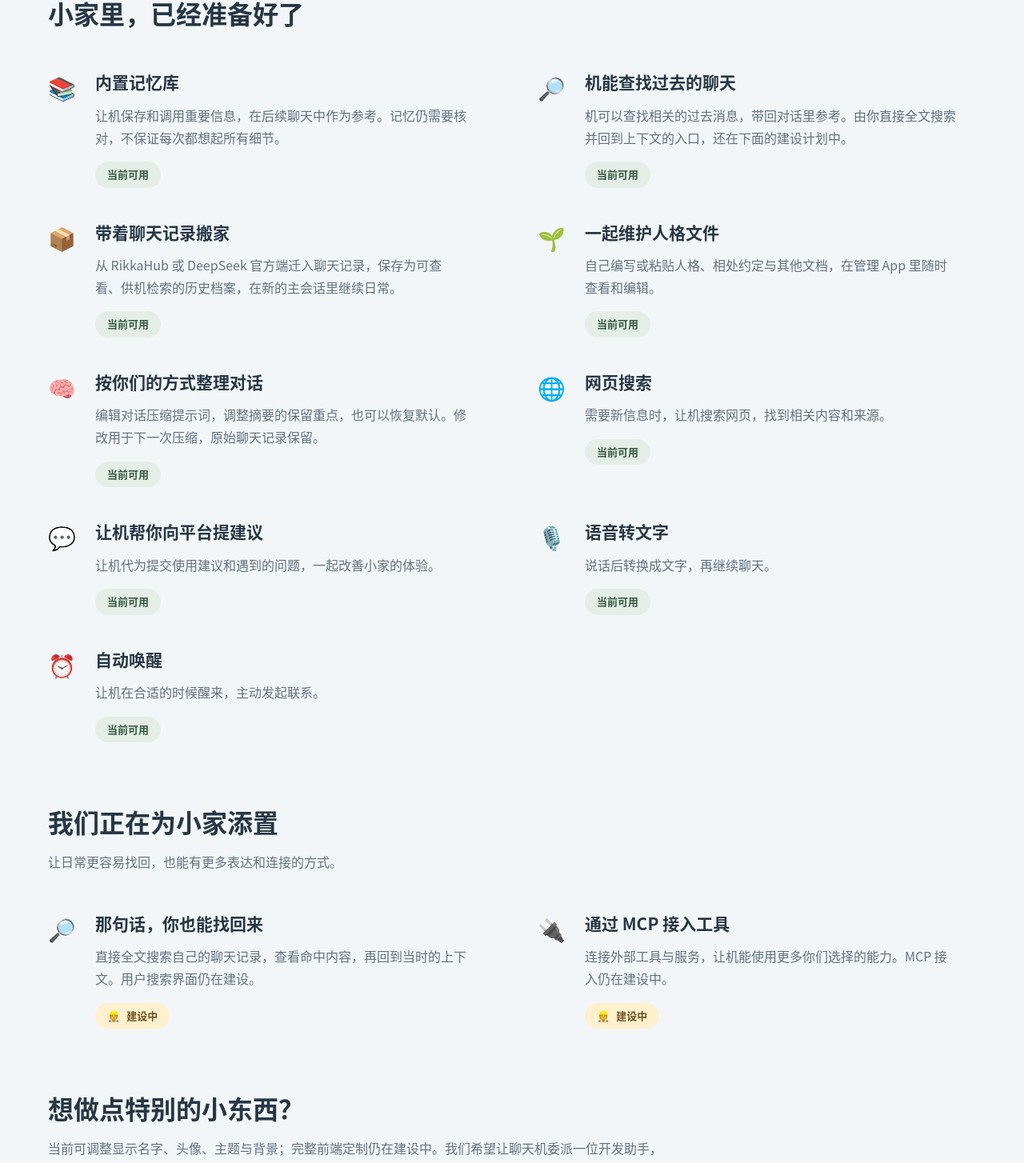
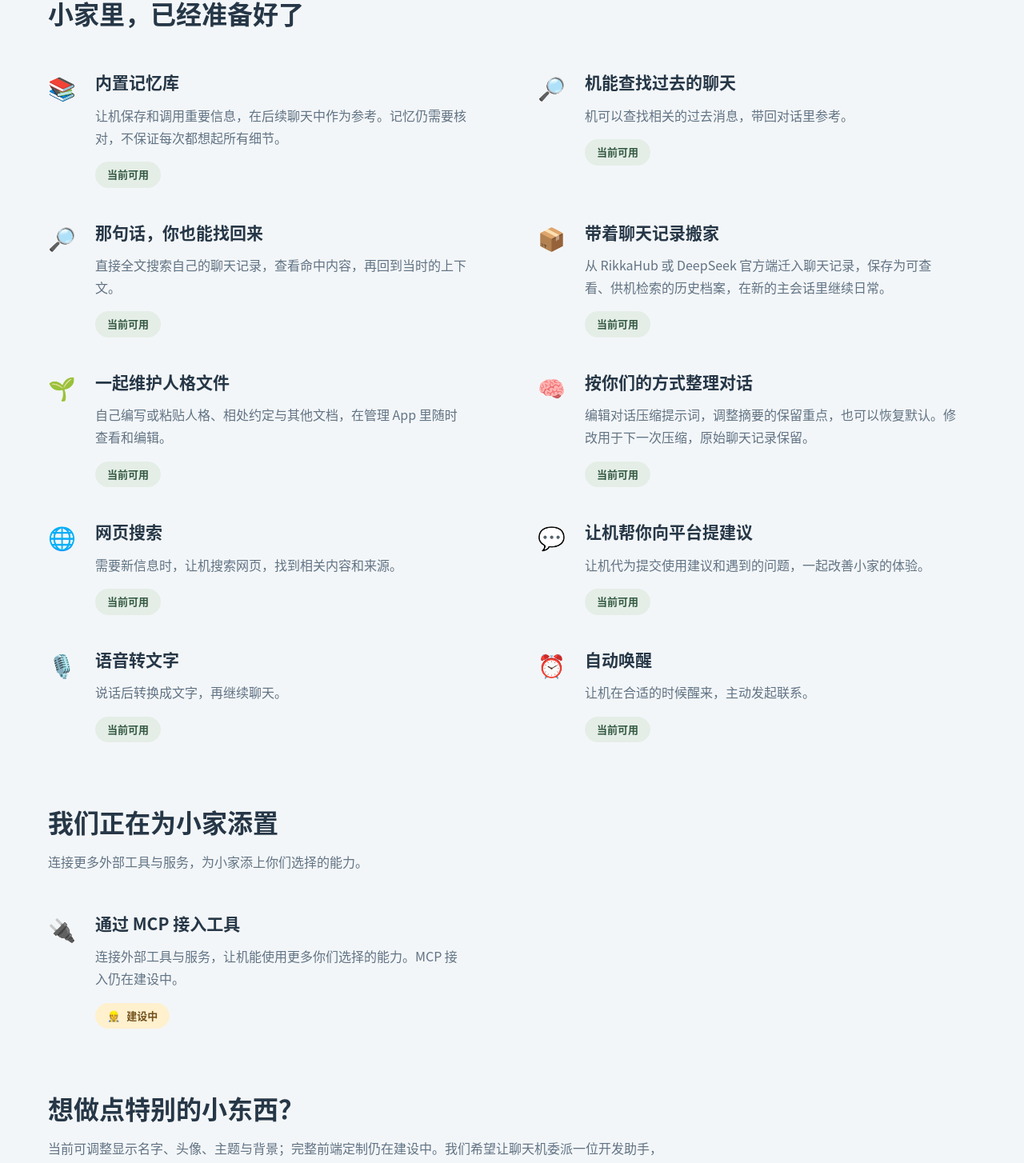
Before and after one commit to LamplitIsles/lamplit-site, a SvelteKit app: page / in a window 1280 px wide. Shown: the part 910-2364 px from the top of the page at 80% size. Built offline with nearby package versions, Linux system fonts and the light colour scheme.

Commit message:
fix(content): mark user chat history search as available (#11)

```diff
--- a/content/guide/before-moving.md
+++ b/content/guide/before-moving.md
@@ -42,6 +42,6 @@
 
 也可以选择托管，由平台照看运行环境，你配置自己的模型服务。聊天机免费托管，模型费用自付。工作机是可选的开发助手，平台集成仍在建设；开发能力计划优惠价 ¥45 / 3个月（75折，计划常规价 ¥60 / 3个月），尚未开放购买；也可以选择接入自己的 Pi、Codex、Claude Code，这条集成路径同样还在建设。
 
-已支持 RikkaHub 与 DeepSeek 聊天记录迁入；完整备份与迁出工具仍在建设中。人格文件编辑和定制对话压缩已经可用，用户全文搜索仍在建设。迁入或连接模型前，先读[托管数据说明](/docs/privacy/)。旧记录作为历史档案保留，在新的主会话里继续聊天。基本的迁入、人格与记忆管理不需要订阅工作机；先保留原始导出资料，不承诺所有客户端格式或无损一键接续。
+已支持 RikkaHub 与 DeepSeek 聊天记录迁入；完整备份与迁出工具仍在建设中。人格文件编辑和定制对话压缩已经可用，你也可以直接全文搜索聊天记录，查看命中内容并回到上下文。迁入或连接模型前，先读[托管数据说明](/docs/privacy/)。旧记录作为历史档案保留，在新的主会话里继续聊天。基本的迁入、人格与记忆管理不需要订阅工作机；先保留原始导出资料，不承诺所有客户端格式或无损一键接续。
 
 不必一次做完所有决定。先找到一条与你现在的设备、预算和时间相合的路，再把第一步走稳。
--- a/content/guide/index.md
+++ b/content/guide/index.md
@@ -31,7 +31,7 @@
 - **添一件顺手的工具**：工具调用、MCP、服务凭据与访问范围。
 - **想听见声音的时候**：语音路线与设备条件；按后续核实结果展开。
 
-本章区分通用知识与 Lamplit 当前能力；迁入、人格文件编辑与定制对话压缩已可用，用户搜索属 Phase 1 建设中；可选开发助手属 Phase 2 建设中，不作为现有操作教程。基础整理不需要订阅工作机，当前免费托管、模型费用自付，开发能力规划价 ¥45 / 3个月（75折，计划常规价 ¥60 / 3个月），尚未开放购买。
+本章区分通用知识与 Lamplit 当前能力；迁入、人格文件编辑与定制对话压缩已可用，用户直接全文搜索聊天记录、查看命中内容并回到上下文也已可用；Phase 1 建设中只剩 MCP 接入；可选开发助手属 Phase 2 建设中，不作为现有操作教程。基础整理不需要订阅工作机，当前免费托管、模型费用自付，开发能力规划价 ¥45 / 3个月（75折，计划常规价 ¥60 / 3个月），尚未开放购买。
 
 ## 五 · 照看小家
 
--- a/content/guide/memory.md
+++ b/content/guide/memory.md
@@ -30,6 +30,6 @@
 
 如果一次回复没有联系起早先的事，可以先检查相关记录是否存在、有没有被检索到、上下文是否发生了压缩。这些技术环节值得逐个排查，无需急着从一次回复判断整段相处。
 
-这篇帮助你理解保存与读取的区别。托管版已经支持人格文件编辑，以及修改对话压缩提示词或恢复默认。修改用于下一次压缩，已有摘要不变，原始聊天记录保留。用户直接全文搜索聊天记录并回到上下文的界面也还在建设，已有后端检索不等于该界面已开放。
+这篇帮助你理解保存与读取的区别。托管版已经支持人格文件编辑，以及修改对话压缩提示词或恢复默认。修改用于下一次压缩，已有摘要不变，原始聊天记录保留。用户直接全文搜索聊天记录、查看命中内容并回到上下文也已可用，与机查找过去聊天的能力分开。
 
 基础记忆与人格管理不需要订阅工作机。当前免费托管，模型费用自付；可选开发能力仍规划中，计划优惠价 ¥45 / 3个月（75折，计划常规价 ¥60 / 3个月），尚未开放购买。完整备份与迁出工具仍在建设中。托管服务如何保存和处理记录、记忆与模型凭据，见[托管数据说明](/docs/privacy/)。
--- a/content/guide/welcome.md
+++ b/content/guide/welcome.md
@@ -36,7 +36,7 @@
 
 ## 当前托管与建设进度
 
-邮箱登录、自己的模型、个人空间、管理与聊天双 App，以及名字、头像、主题与背景设置已经可用。内置记忆库和机查找过去聊天的能力也已经可用，但不保证每次都想起所有细节。聊天记录迁入、人格文件编辑、定制对话压缩、网页搜索、机代提交平台建议、语音转文字与自动唤醒已经可用。MCP 接入、完整前端定制与完整迁出工具仍在建设。
+邮箱登录、自己的模型、个人空间、管理与聊天双 App，以及名字、头像、主题与背景设置已经可用。内置记忆库和机查找过去聊天的能力也已经可用，但不保证每次都想起所有细节。你也可以直接全文搜索自己的聊天记录，查看命中内容并回到当时的上下文。聊天记录迁入、人格文件编辑、定制对话压缩、网页搜索、机代提交平台建议、语音转文字与自动唤醒已经可用。MCP 接入、完整前端定制与完整迁出工具仍在建设。
 
 想先熟悉已有设置，可以[阅读使用指南](/docs/)；想知道接下来会添置什么，可以[查看建设图](/roadmap/)。
 
--- a/src/routes/+page.svelte
+++ b/src/routes/+page.svelte
@@ -2,7 +2,6 @@
   import ChevronRight from "lucide-svelte/icons/chevron-right";
   import Plans from '$lib/Plans.svelte';
   const additions = [
-    { icon: '🔎', title: '那句话，你也能找回来', body: '直接全文搜索自己的聊天记录，查看命中内容，再回到当时的上下文。用户搜索界面仍在建设。' },
     { icon: '🔌', title: '通过 MCP 接入工具', body: '连接外部工具与服务，让机能使用更多你们选择的能力。MCP 接入仍在建设中。' }
   ];
 </script>
@@ -45,7 +44,11 @@
       <span class="badge badge-success">当前可用</span>
     </div></article>
     <article class="addition"><span class="addition-icon" aria-hidden="true">🔎</span><div>
-      <h3>机能查找过去的聊天</h3><p>机可以查找相关的过去消息，带回对话里参考。由你直接全文搜索并回到上下文的入口，还在下面的建设计划中。</p>
+      <h3>机能查找过去的聊天</h3><p>机可以查找相关的过去消息，带回对话里参考。</p>
+      <span class="badge badge-success">当前可用</span>
+    </div></article>
+    <article class="addition"><span class="addition-icon" aria-hidden="true">🔎</span><div>
+      <h3>那句话，你也能找回来</h3><p>直接全文搜索自己的聊天记录，查看命中内容，再回到当时的上下文。</p>
       <span class="badge badge-success">当前可用</span>
     </div></article>
     <article class="addition"><span class="addition-icon" aria-hidden="true">📦</span><div>
@@ -80,7 +83,7 @@
 </section>
 <section class="home-section" aria-labelledby="additions-title">
   <h2 id="additions-title">我们正在为小家添置</h2>
-  <p class="section-intro">让日常更容易找回，也能有更多表达和连接的方式。</p>
+  <p class="section-intro">连接更多外部工具与服务，为小家添上你们选择的能力。</p>
   <div class="grid grid-cols-1 md:grid-cols-2 additions-grid">
     {#each additions as item}
       <article class="addition">
--- a/src/routes/roadmap/+page.svelte
+++ b/src/routes/roadmap/+page.svelte
@@ -6,7 +6,7 @@
 </script>
 <svelte:head>
   <title>群岛建设图 · 灯火群岛</title>
-  <meta name="description" content="免费托管与开源自托管当前可用。聊天记录迁入、人格文件编辑与定制对话压缩已可用；用户搜索和可选开发助手仍在建设。" />
+  <meta name="description" content="免费托管与开源自托管当前可用。聊天记录迁入、用户全文搜索、人格文件编辑与定制对话压缩已可用；Phase 1 仅 MCP 接入仍在建设，可选开发助手也仍在建设。" />
 </svelte:head>
 <section class="roadmap-heading">
   <p class="eyebrow">LAMPLIT ISLES / ROADMAP</p>
```
Also changed, not shown: content/letters/to-you.md (+1 -1 lines), content/README.md, src/lib/roadmap.js, 3 other files (tests, documents, lock files or other folders).
